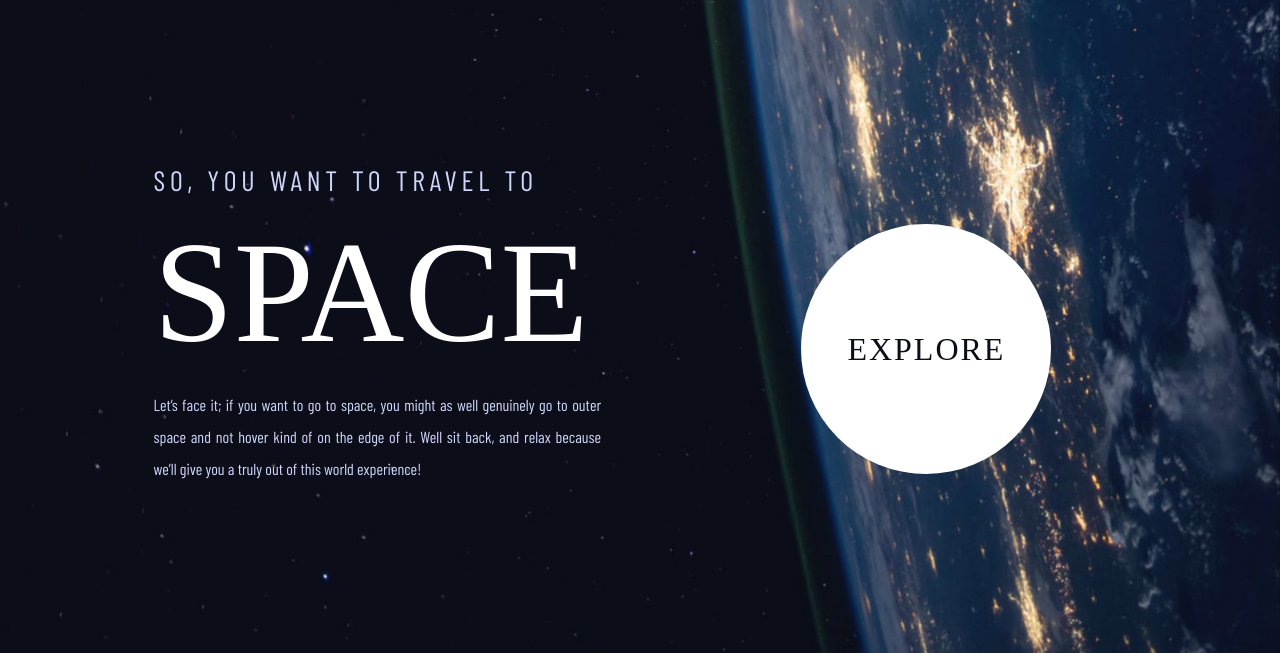
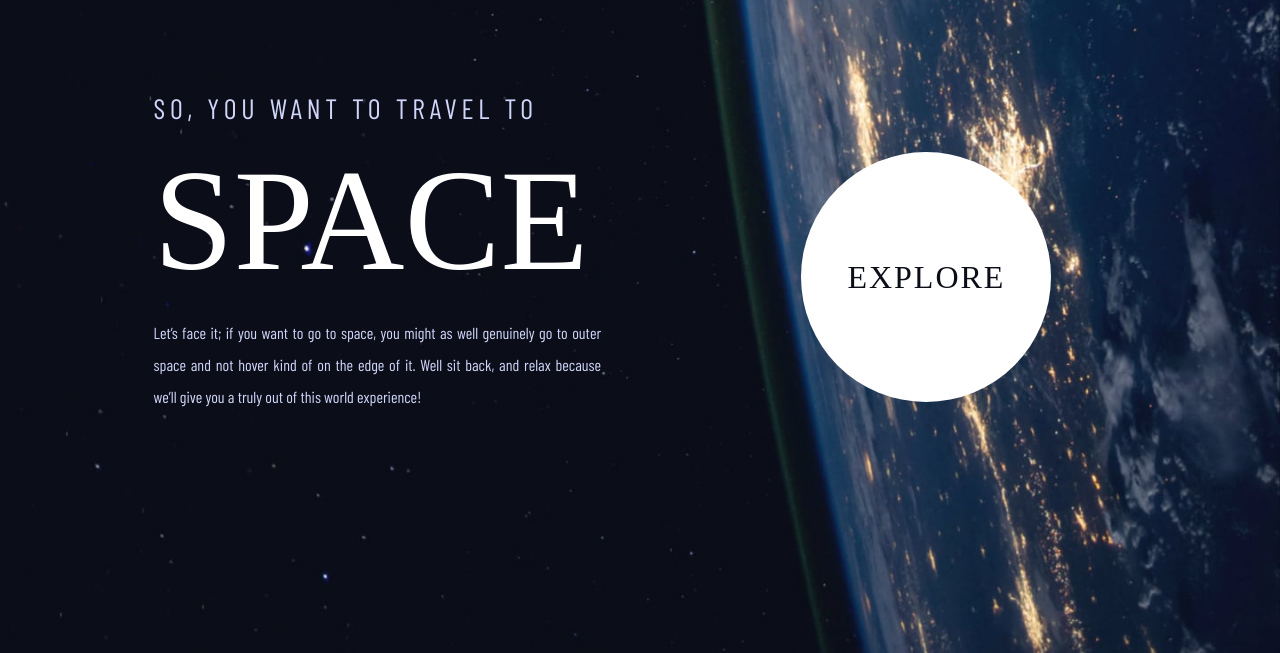
Before and after one commit to hypnobean/spacetourism, a plain HTML site: page index.html in a window 1280 px wide. Shown: the part 147-800 px from the top of the page. Drawn offline with nearby package versions, Linux system fonts and the light colour scheme; a web font is replaced by a local one.

Commit message:
Update style.css

```diff
--- a/style/style.css
+++ b/style/style.css
@@ -192,11 +192,9 @@ nav a:hover::before {
   display: grid;
   height: fit-content;
   grid-template-columns: 1fr 1fr;
-  grid-template-rows: 1fr 2fr;
+  grid-template-rows: 10vh 2fr;
   margin: 0 12%;
   grid-column-gap: 8%;
-  position: absolute;
-  top: 6em;
   justify-items: end;
 }
 
```
